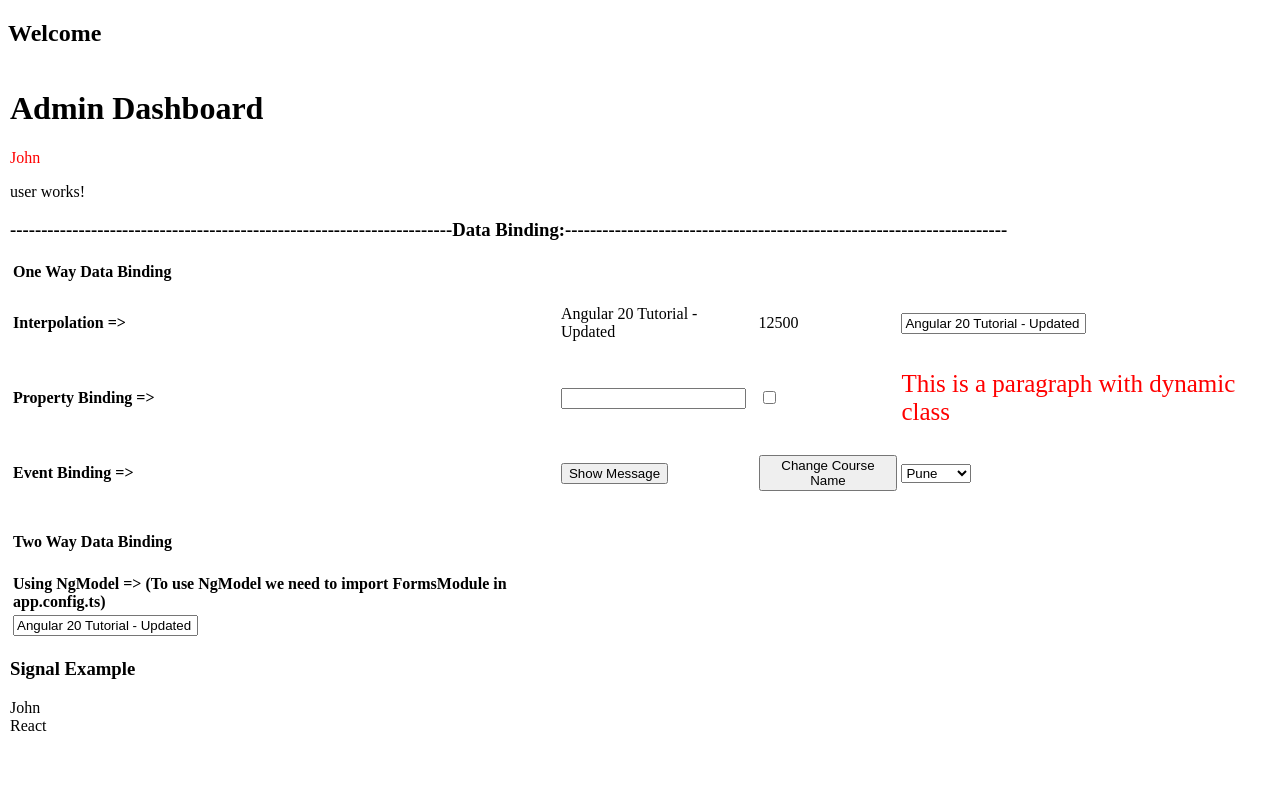
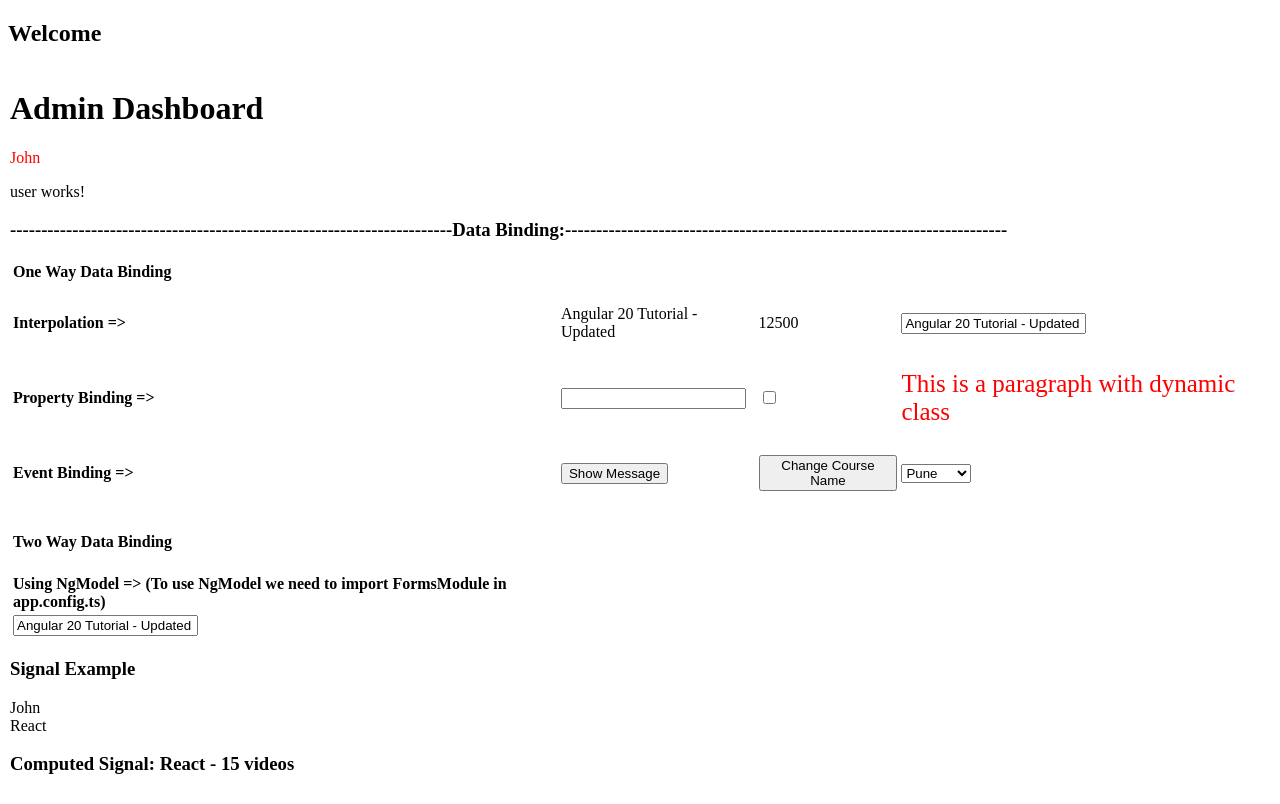
Before and after one commit to Harsh170699/Angularv20Practice, an Angular app: page / in a window 1280 px wide. Built offline with nearby package versions, Linux system fonts and the light colour scheme.

Commit message:
4.1. Signals in Angular - Computed Signals

```diff
--- a/src/app/components/signal-example/signal-example.html
+++ b/src/app/components/signal-example/signal-example.html
@@ -6,3 +6,7 @@
 <br>
 
 <span>{{courseName()}}</span>
+
+<br>
+
+<h3>Computed Signal: {{courseDetails()}}</h3>
--- a/src/app/components/signal-example/signal-example.ts
+++ b/src/app/components/signal-example/signal-example.ts
@@ -1,4 +1,4 @@
-import { Component, signal } from '@angular/core';
+import { Component, computed, signal } from '@angular/core';
 
 @Component({
   selector: 'app-signal-example',
@@ -15,6 +15,13 @@ export class SignalExample {
 
   courseDuration = signal("15 videos")
 
+  // Computed Signal: A computed signal is a signal that is derived from other signals.
+  // It automatically updates when any of the signals it depends on change.
+  // Computed Signal value cannot be directly set, it is derived from other signals.
+  courseDetails = computed(() => {
+    return this.courseName() + " - " + this.courseDuration()
+  })
+
   constructor() {
     this.firstName = 'John';
     console.log('First name changed to:', this.firstName);
```
